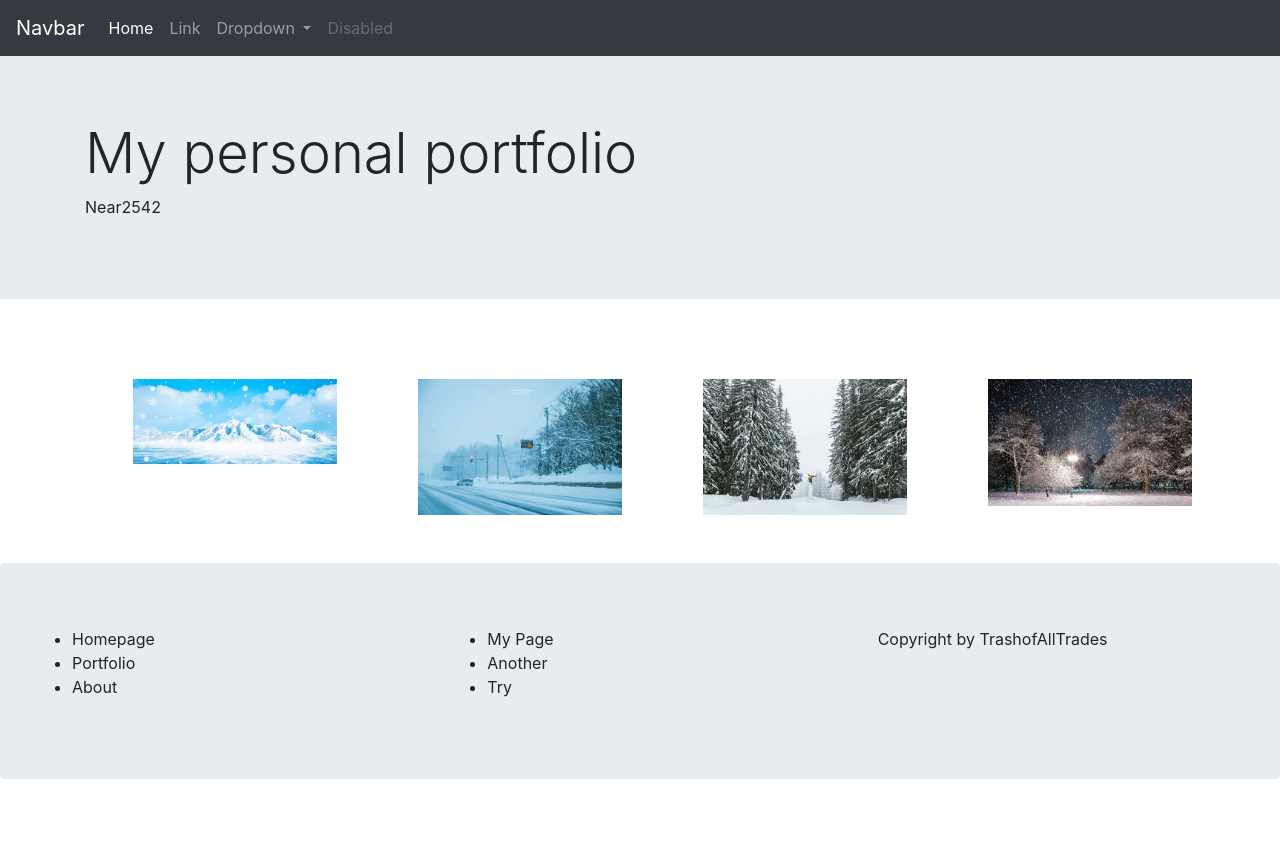
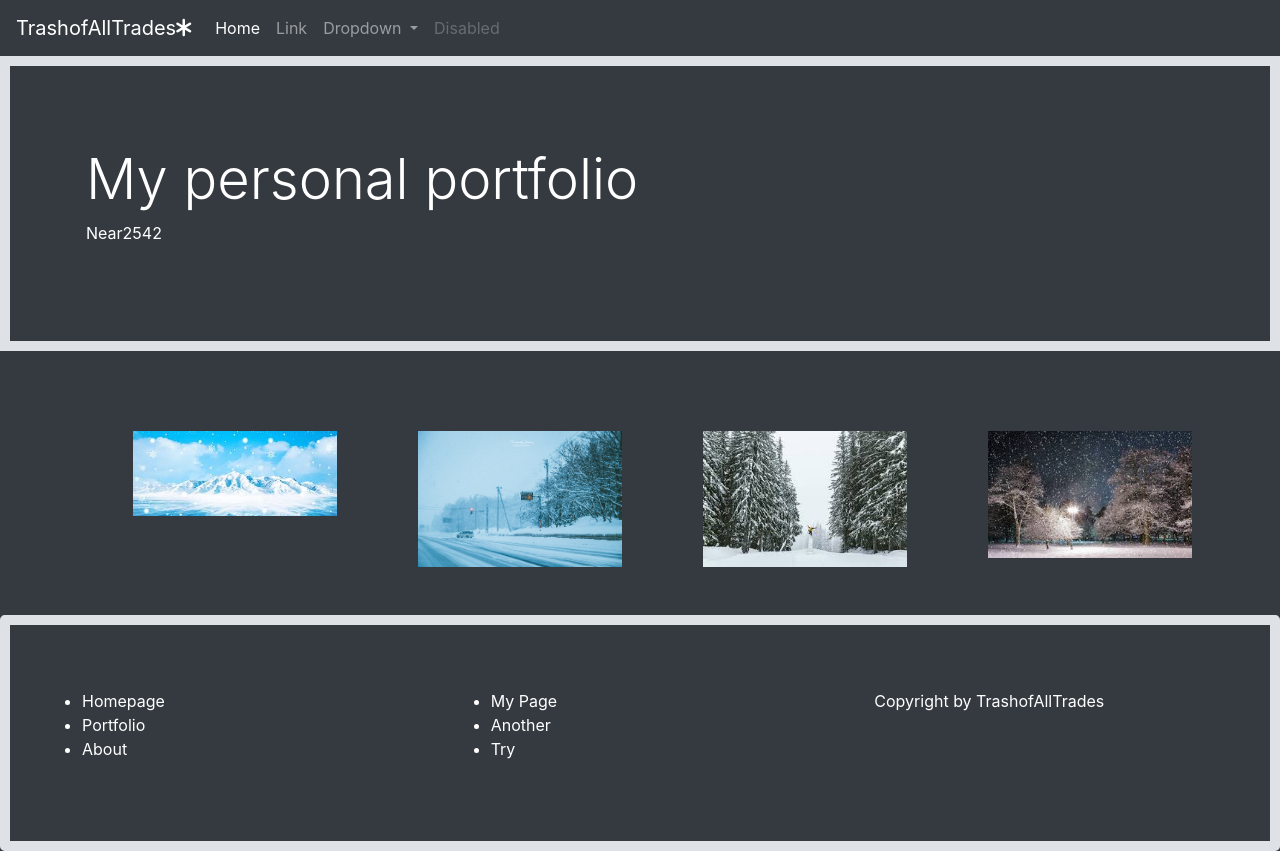
Before and after one commit to near2542/near2542.github.io, a plain HTML site: page index.html in a window 1280 px wide. Before the commit the page ends 811 px from the top, so only its background shows below. Drawn offline with nearby package versions, Linux system fonts and the light colour scheme.

Commit message:
commit new template

```diff
--- a/index.html
+++ b/index.html
@@ -5,13 +5,14 @@
     <meta name="viewport" content="width=device-width, initial-scale=1.0">
     <link rel="stylesheet" href="https://stackpath.bootstrapcdn.com/bootstrap/4.5.0/css/bootstrap.min.css" integrity="sha384-9aIt2nRpC12Uk9gS9baDl411NQApFmC26EwAOH8WgZl5MYYxFfc+NcPb1dKGj7Sk" crossorigin="anonymous">
     <link rel="stylesheet" href="style.css">
+    <link rel="stylesheet" href="path/to/font-awesome/css/font-awesome.min.css">
     <title></title>
 </head>
-<body>
+<body class="bg-dark">
 
     <!--NAVBAR SECTION-->
    <nav class="navbar navbar-expand-lg navbar-dark bg-dark">
-  <a class="navbar-brand" href="#">Navbar</a>
+  <a class="navbar-brand" href="#">TrashofAllTrades<i class="fa fa-asterisk" aria-hidden="true"></i></a>
   <button class="navbar-toggler" type="button" data-toggle="collapse" data-target="#navbarSupportedContent" aria-controls="navbarSupportedContent" aria-expanded="false" aria-label="Toggle navigation">
     <span class="navbar-toggler-icon"></span>
   </button>
@@ -44,13 +45,13 @@
 
    <!--JUMBOTRON SECTION-->
 
-      <div class="jumbotron jumbotron jumbotron-fluid">
-          <div class="container">
-              <h1 class="display-4">My personal portfolio</h1>
+      <div class="jumbotron jumbotron jumbotron-fluid bg-dark border border-white-lg ">
+          <div class="container text-white p-3">
+              <h1 class="display-4 ">My personal portfolio</h1>
               <p>Near2542</p>
           </div>
       </div>
-    <div class="container">
+    <div class="container id="container">
         <div class="row">
             <div class="col-xl-3 col-lg-4 col-md-6">
                 <img src="img/2.jpg"  alt="">
@@ -71,7 +72,7 @@
 
 
      <footer >
-            <div class="jumbotron">
+            <div class="jumbotron bg-dark text-white bg-dark border border-white-lg">
 
                 <div class="row">
                     <div class="col-md-4">
--- a/style.css
+++ b/style.css
@@ -1,4 +1,26 @@
+html,body{
+    height:100%;
+}
+
 div>img {
     padding:3em 3em;
     width:300px;
 }
+
+
+.border
+{
+    border-width:10px !important;
+}
+
+#container
+{
+    height:500px;
+    margin-bottom:-100px;
+}
+
+footer
+{
+    height:100px;
+    display:block;
+}
```
